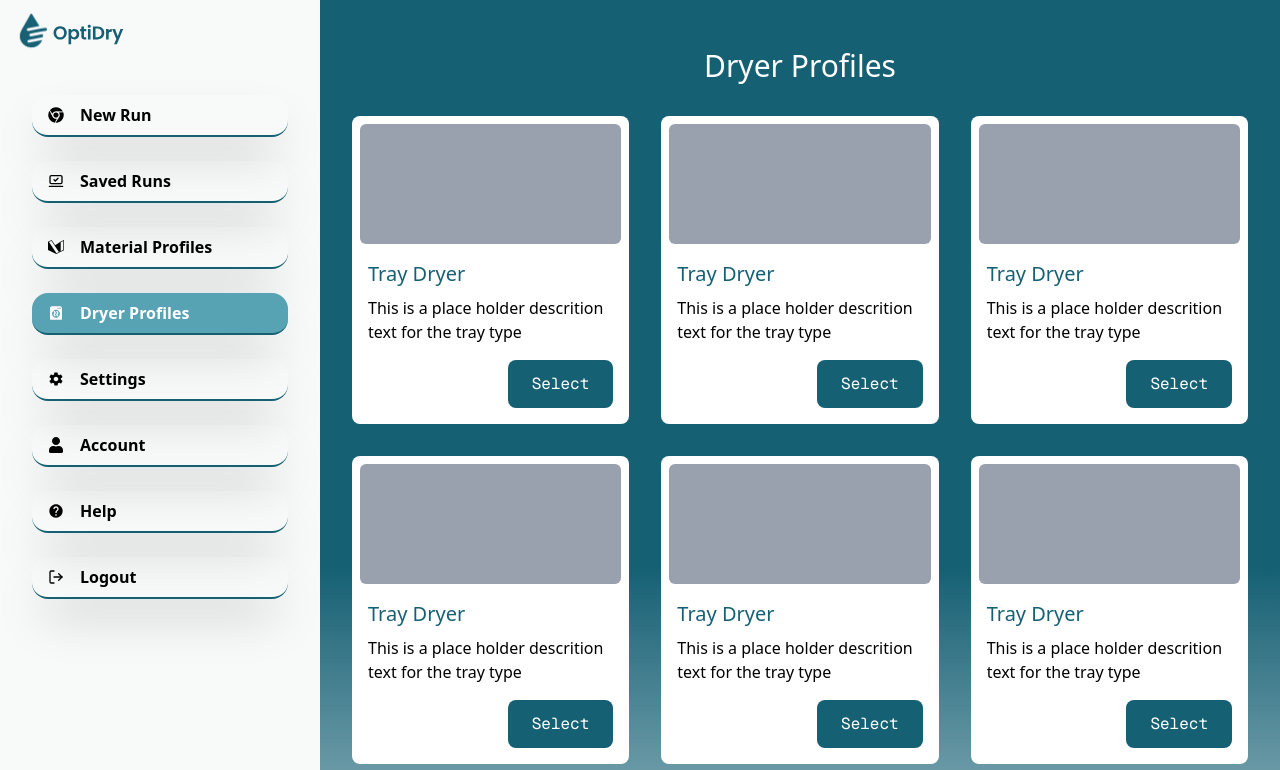
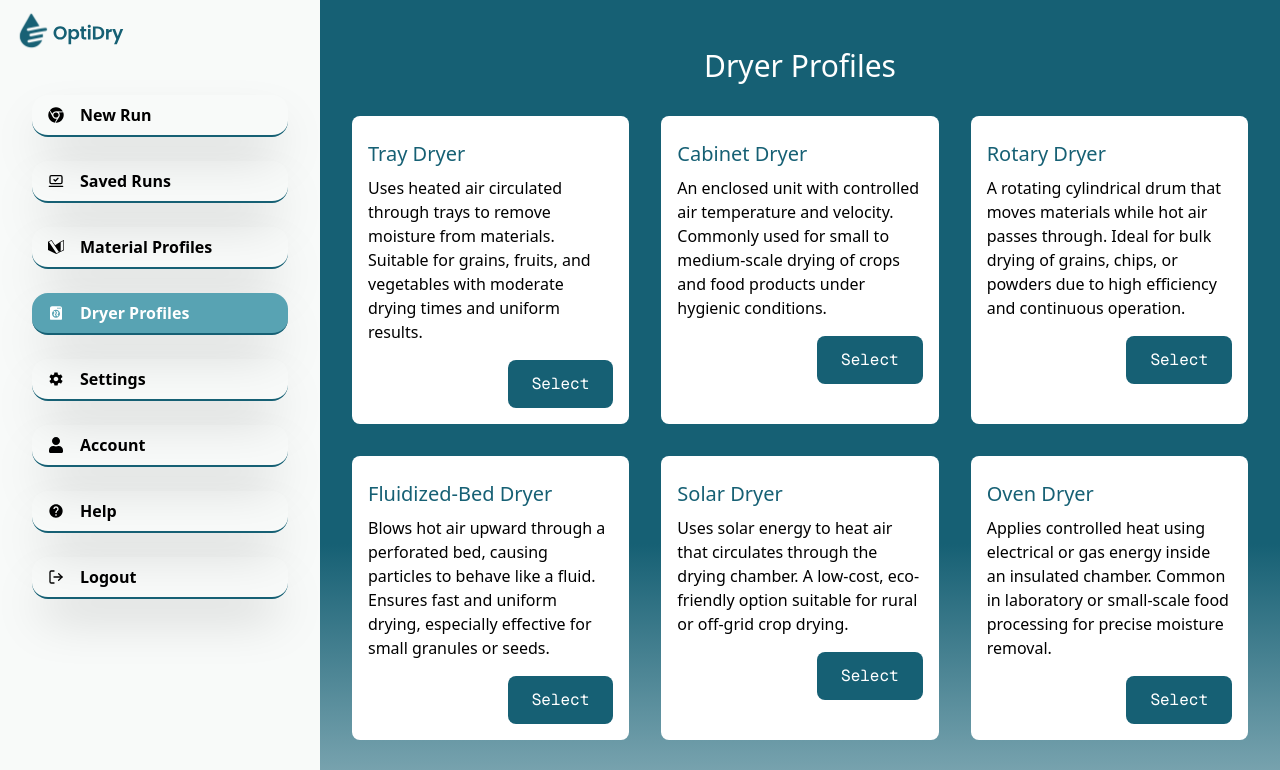
Before and after one commit to iyke-e/optidry, a Next.js app: page /dryer-profile in a window 1280 px wide. Shown: the top 770 px of the page. Built offline with nearby package versions, Linux system fonts and the light colour scheme; a web font is replaced by a local one.

Commit message:
update dryer profile

```diff
--- a/src/app/(main)/dryer-profile/page.tsx
+++ b/src/app/(main)/dryer-profile/page.tsx
@@ -4,39 +4,38 @@ import Button from "@/components/ul/Button";
 const dryerList = [
   {
     name: "Tray Dryer",
-    description: "This is a place holder descrition text for the tray type",
+    description:
+      "Uses heated air circulated through trays to remove moisture from materials. Suitable for grains, fruits, and vegetables with moderate drying times and uniform results.",
   },
   {
-    name: "Tray Dryer",
-    description: "This is a place holder descrition text for the tray type",
+    name: "Cabinet Dryer",
+    description:
+      "An enclosed unit with controlled air temperature and velocity. Commonly used for small to medium-scale drying of crops and food products under hygienic conditions.",
   },
   {
-    name: "Tray Dryer",
-    description: "This is a place holder descrition text for the tray type",
+    name: "Rotary Dryer",
+    description:
+      "A rotating cylindrical drum that moves materials while hot air passes through. Ideal for bulk drying of grains, chips, or powders due to high efficiency and continuous operation.",
   },
   {
-    name: "Tray Dryer",
-    description: "This is a place holder descrition text for the tray type",
+    name: "Fluidized-Bed Dryer",
+    description:
+      "Blows hot air upward through a perforated bed, causing particles to behave like a fluid. Ensures fast and uniform drying, especially effective for small granules or seeds.",
   },
   {
-    name: "Tray Dryer",
-    description: "This is a place holder descrition text for the tray type",
+    name: "Solar Dryer",
+    description:
+      "Uses solar energy to heat air that circulates through the drying chamber. A low-cost, eco-friendly option suitable for rural or off-grid crop drying.",
   },
   {
-    name: "Tray Dryer",
-    description: "This is a place holder descrition text for the tray type",
+    name: "Oven Dryer",
+    description:
+      "Applies controlled heat using electrical or gas energy inside an insulated chamber. Common in laboratory or small-scale food processing for precise moisture removal.",
   },
   {
-    name: "Tray Dryer",
-    description: "This is a place holder descrition text for the tray type",
-  },
-  {
-    name: "Tray Dryer",
-    description: "This is a place holder descrition text for the tray type",
-  },
-  {
-    name: "Tray Dryer",
-    description: "This is a place holder descrition text for the tray type",
+    name: "Microwave",
+    description:
+      "Uses electromagnetic waves to heat water molecules directly inside materials. Provides very rapid drying with minimal nutrient loss, often used for fruits and vegetables.",
   },
 ];
 
@@ -46,7 +45,6 @@ const DryerProfileScreen = () => {
       <div className="grid grid-cols-3 gap-8">
         {dryerList.map((item, index) => (
           <div className=" bg-white  p-2 rounded-lg" key={index}>
-            <div className="h-30  bg-gray-400  rounded-md" />
             <div className="px-2 pb-2">
               <h3 className="text-text-primary text-xl mb-2 mt-4">
                 {item.name}
--- a/src/app/(main)/new-run/page.tsx
+++ b/src/app/(main)/new-run/page.tsx
@@ -2,7 +2,7 @@
 
 import Link from "next/link";
 import Button from "@/components/ul/Button";
-import { useDryerStore, DryerRunData } from "@/store/useDryerStore";
+import { useDryerStore } from "@/store/useDryerStore";
 import { useEffect, useState } from "react";
 import cropdata from "@/data/crop_dryer_data.json";
 
```
